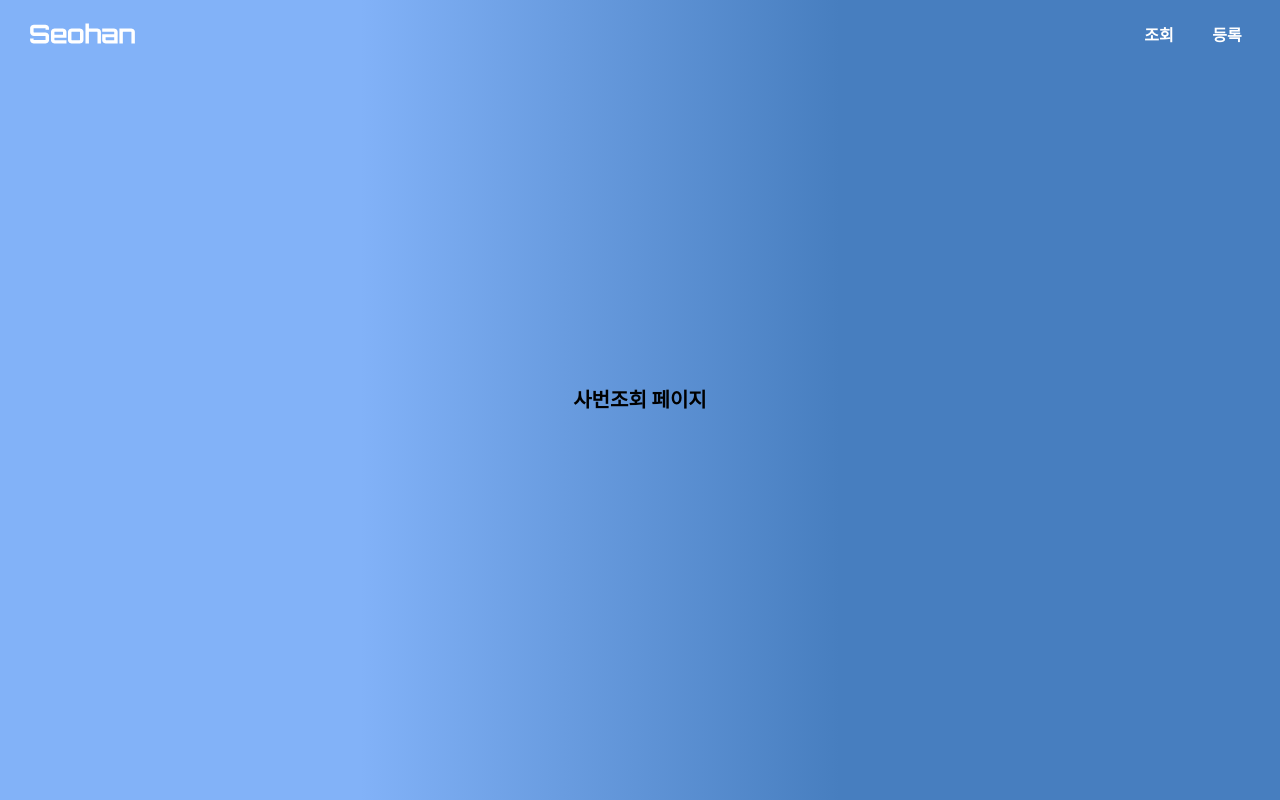
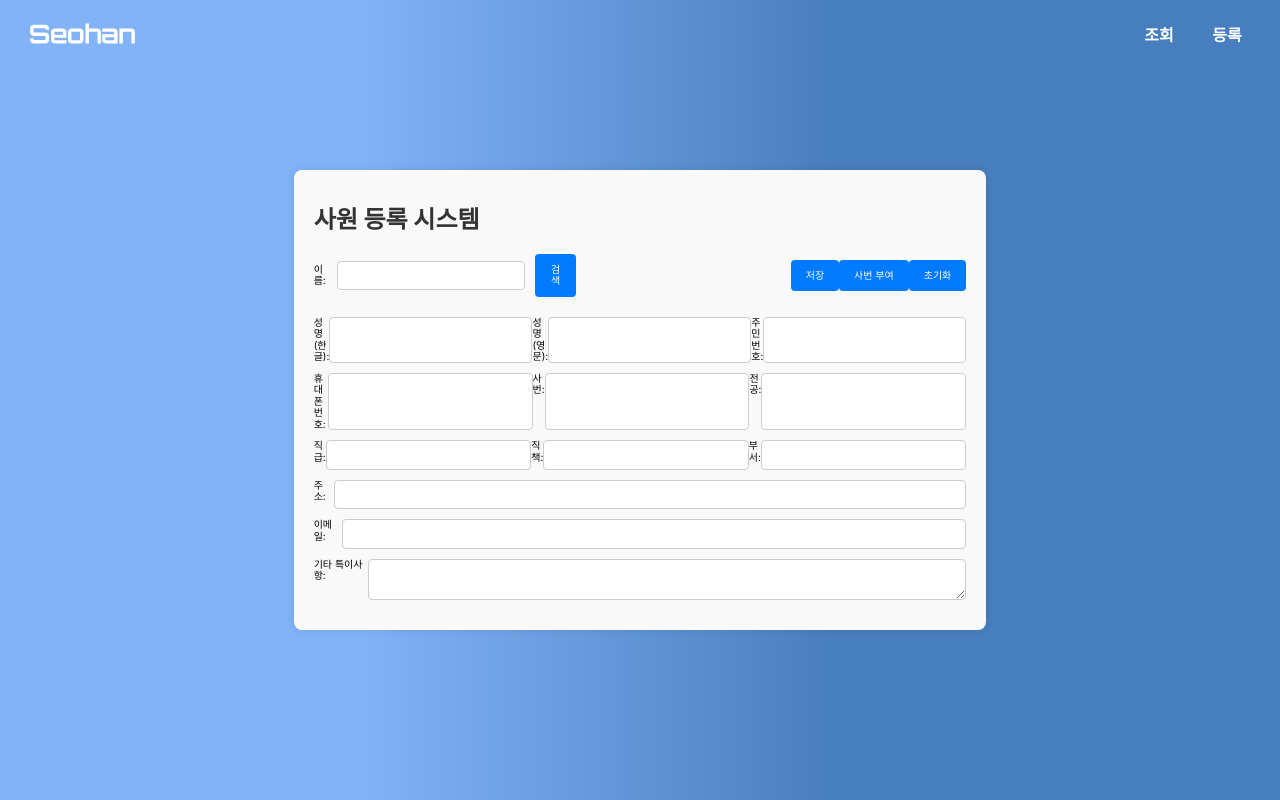
Before and after one commit to developerbugi/PMS-Project, a React (Create React App) app in the folder frontend/: page /join in a window 1280 px wide. Built offline with nearby package versions, Linux system fonts and the light colour scheme.

Commit message:
:sparkles: 사원 등록 페이지 컴포넌트 추가
사원 등록 폼 컴포넌트 추가 완료

```diff
--- a/frontend/src/pages/JoinEmployeePage.js
+++ b/frontend/src/pages/JoinEmployeePage.js
@@ -1,10 +1,186 @@
-import React, { useEffect, useState } from 'react';
+import React, { useState } from "react";
 import styled from "styled-components";
 
 const JoinEmployeePage = () => {
+  const [formData, setFormData] = useState({
+    name: "",
+    koreanName: "",
+    englishName: "",
+    ssn: "",
+    phoneNumber: "",
+    employeeNumber: "",
+    major: "",
+    position: "",
+    title: "",
+    department: "",
+    address: "",
+    email: "",
+    notes: "",
+  });
+
+  const handleChange = (e) => {
+    const { name, value } = e.target;
+    setFormData((prevState) => ({
+      ...prevState,
+      [name]: value,
+    }));
+  };
+
+  const handleReset = () => {
+    setFormData({
+      name: "",
+      koreanName: "",
+      englishName: "",
+      ssn: "",
+      phoneNumber: "",
+      employeeNumber: "",
+      major: "",
+      position: "",
+      title: "",
+      department: "",
+      address: "",
+      email: "",
+      notes: "",
+    });
+  };
+
   return (
     <SWrap>
-      <h1>사번조회 페이지</h1>
+      <EmployeeSystemContainer>
+        <Header>
+          <h1>사원 등록 시스템</h1>
+        </Header>
+        <main>
+          <Row className="first-row">
+            <SearchSection>
+              <label htmlFor="name">이름:</label>
+              <InputField
+                type="text"
+                id="name"
+                name="name"
+                value={formData.name}
+                onChange={handleChange}
+              />
+              <Button>검색</Button>
+            </SearchSection>
+
+            <ControlButtons>
+              <Button>저장</Button>
+              <Button>사번 부여</Button>
+              <Button onClick={handleReset}>초기화</Button>
+            </ControlButtons>
+          </Row>
+          <div className="info-section">
+            <Row>
+              <label htmlFor="koreanName">성명(한글):</label>
+              <InputField
+                type="text"
+                id="koreanName"
+                name="koreanName"
+                value={formData.koreanName}
+                onChange={handleChange}
+              />
+              <label htmlFor="englishName">성명(영문):</label>
+              <InputField
+                type="text"
+                id="englishName"
+                name="englishName"
+                value={formData.englishName}
+                onChange={handleChange}
+              />
+              <label htmlFor="ssn">주민번호:</label>
+              <InputField
+                type="text"
+                id="ssn"
+                name="ssn"
+                value={formData.ssn}
+                onChange={handleChange}
+              />
+            </Row>
+            <Row>
+              <label htmlFor="phoneNumber">휴대폰번호:</label>
+              <InputField
+                type="text"
+                id="phoneNumber"
+                name="phoneNumber"
+                value={formData.phoneNumber}
+                onChange={handleChange}
+              />
+              <label htmlFor="employeeNumber">사번:</label>
+              <InputField
+                type="text"
+                id="employeeNumber"
+                name="employeeNumber"
+                value={formData.employeeNumber}
+                onChange={handleChange}
+              />
+              <label htmlFor="major">전공:</label>
+              <InputField
+                type="text"
+                id="major"
+                name="major"
+                value={formData.major}
+                onChange={handleChange}
+              />
+            </Row>
+            <Row>
+              <label htmlFor="position">직급:</label>
+              <InputField
+                type="text"
+                id="position"
+                name="position"
+                value={formData.position}
+                onChange={handleChange}
+              />
+              <label htmlFor="title">직책:</label>
+              <InputField
+                type="text"
+                id="title"
+                name="title"
+                value={formData.title}
+                onChange={handleChange}
+              />
+              <label htmlFor="department">부서:</label>
+              <InputField
+                type="text"
+                id="department"
+                name="department"
+                value={formData.department}
+                onChange={handleChange}
+              />
+            </Row>
+            <Row>
+              <label htmlFor="address">주소:</label>
+              <InputField
+                type="text"
+                id="address"
+                name="address"
+                value={formData.address}
+                onChange={handleChange}
+              />
+            </Row>
+            <Row>
+              <label htmlFor="email">이메일:</label>
+              <InputField
+                type="text"
+                id="email"
+                name="email"
+                value={formData.email}
+                onChange={handleChange}
+              />
+            </Row>
+            <Row>
+              <label htmlFor="notes">기타 특이사항:</label>
+              <TextAreaField
+                id="notes"
+                name="notes"
+                value={formData.notes}
+                onChange={handleChange}
+              />
+            </Row>
+          </div>
+        </main>
+      </EmployeeSystemContainer>
     </SWrap>
   );
 };
@@ -23,4 +199,77 @@ const SWrap = styled.div`
   );
 `;
 
+const EmployeeSystemContainer = styled.div`
+  max-width: 1000px;
+  margin: auto;
+  padding: 20px;
+  border-radius: 8px;
+  box-shadow: 0 0 10px rgba(0, 0, 0, 0.1);
+  background: #f9f9f9;
+`;
+
+const Header = styled.header`
+  h1 {
+    font-size: 24px;
+    color: #333;
+    margin-bottom: 20px;
+  }
+`;
+
+const Row = styled.div`
+  display: flex;
+  margin-bottom: 10px;
+
+  &.first-row {
+    display: flex;
+    justify-content: space-between;
+    align-items: center;
+    margin-bottom: 20px;
+  }
+`;
+
+const SearchSection = styled.div`
+  display: flex;
+  align-items: center;
+
+  label,
+  input,
+  button {
+    margin-right: 10px;
+  }
+`;
+
+const ControlButtons = styled.div`
+  display: flex;
+  align-items: center;
+`;
+
+const InputField = styled.input`
+  padding: 8px;
+  border: 1px solid #ccc;
+  border-radius: 4px;
+  width: 100%;
+`;
+
+const TextAreaField = styled.textarea`
+  padding: 8px;
+  border: 1px solid #ccc;
+  border-radius: 4px;
+  width: 100%;
+`;
+
+const Button = styled.button`
+  padding: 10px 15px;
+  border: none;
+  border-radius: 4px;
+  color: white;
+  background-color: #007bff;
+  cursor: pointer;
+  transition: background-color 0.3s;
+
+  &:hover {
+    background-color: #0056b3;
+  }
+`;
+
 export default JoinEmployeePage;
--- a/frontend/src/pages/SeachEmployeePage.js
+++ b/frontend/src/pages/SeachEmployeePage.js
@@ -48,7 +48,7 @@ const SearchEmployeePage = () => {
     <SWrap>
       <EmployeeSystemContainer>
         <Header>
-          <h1>직원 정보 시스템</h1>
+          <h1>사원 조회 시스템</h1>
         </Header>
         <main>
           <Row className="first-row">
```
